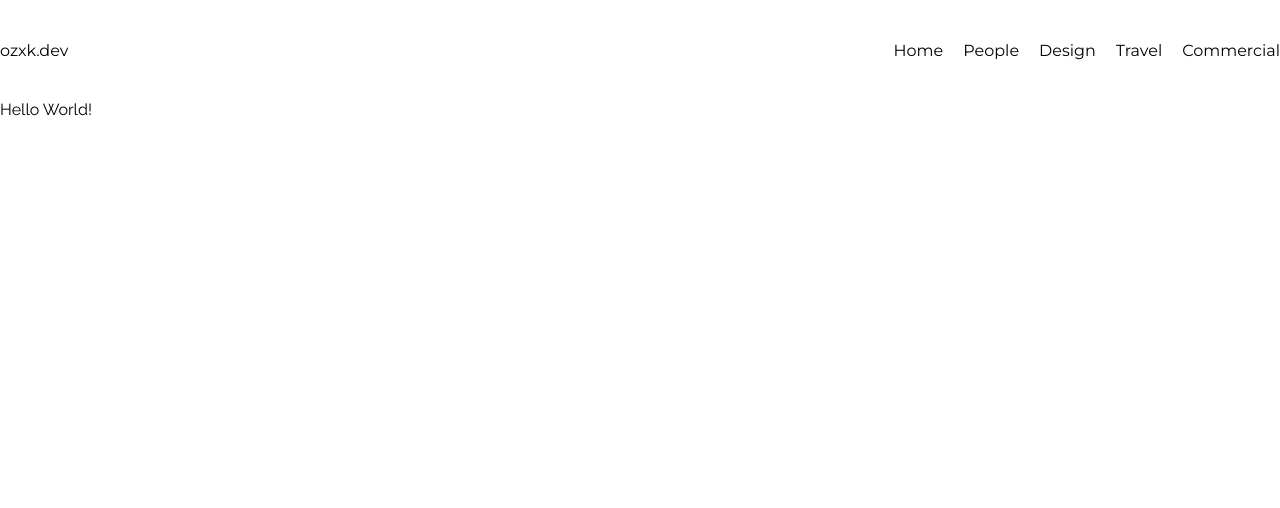
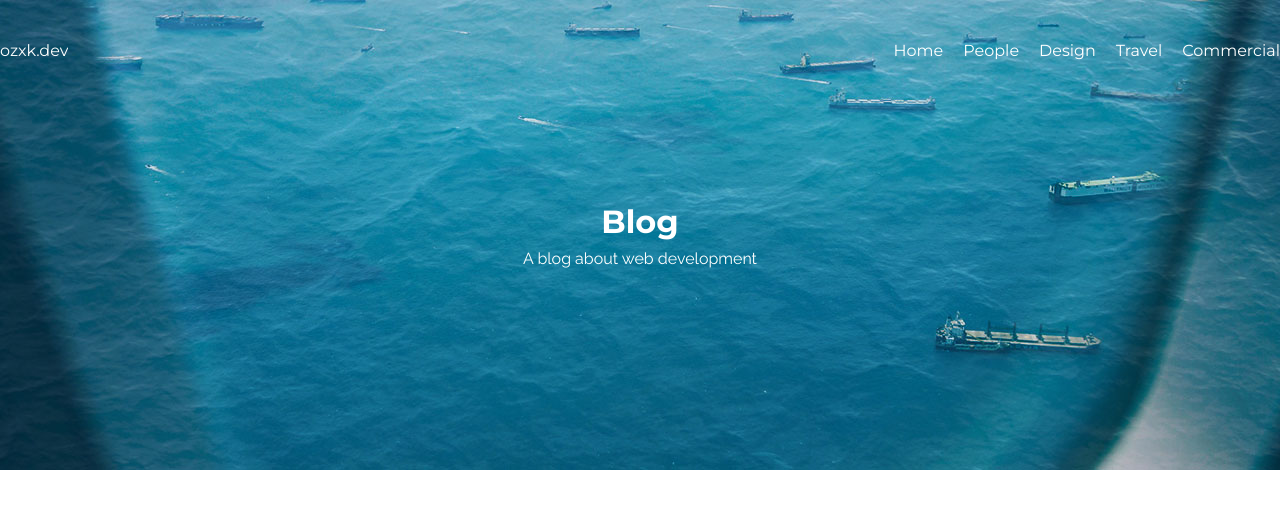
Before and after one commit to Ouzx/ozxkdev, a Next.js app: page / in a window 1280 px wide. Shown: the top 508 px of the page. Built offline with nearby package versions, Linux system fonts and the light colour scheme.

Commit message:
Hero sections

```diff
--- a/next.config.js
+++ b/next.config.js
@@ -6,6 +6,15 @@ const nextConfig = {
       { loader: "@next/font/google", options: { subsets: ["latin"] } },
     ],
   },
+  images: {
+    remotePatterns: [
+      // {
+      //   protocol: "https",
+      //   host: "cdn.jevelin.shufflehound.com",
+      //   pathname: "/wp-content/**/**",
+      // },
+    ],
+  },
 };
 
 module.exports = nextConfig;
--- a/src/Components/Hamburger/Hamburger.module.scss
+++ b/src/Components/Hamburger/Hamburger.module.scss
@@ -17,15 +17,13 @@
   .hamburger__line {
     width: 30px;
     height: 3px;
-    background-color: #000;
+    background-color: #fff;
     transition: 0.4s;
     margin: 5px 0;
   }
 
   &.active {
     .hamburger__line {
-      background-color: #fff;
-
       &:first-child {
         transform: rotate(45deg) translate(4px, 4px);
       }
@@ -49,6 +47,7 @@
   top: 0;
   right: -$width * 2;
   height: 100vh;
+  height: 100dvh;
   width: $width;
 
   &.active {
--- a/src/app/Components/Header.module.scss
+++ b/src/app/Components/Header.module.scss
@@ -1,8 +1,11 @@
 @use "../screens.scss" as screens;
 
 .header {
+  position: absolute;
+  width: 100%;
+
   background-color: transparent;
-  // color: #fff;
+  color: #fff;
   height: 6.25rem;
   // border: 1px solid #000;
 
--- /dev/null
+++ b/src/app/Components/Hero.module.scss
@@ -0,0 +1,24 @@
+@use "../screens.scss" as screens;
+
+.hero {
+  display: grid;
+  grid-template-areas: "stack";
+  justify-content: center;
+  align-items: center;
+
+  // TODO: Make this responsive
+  .hero__image {
+    grid-area: stack;
+    object-fit: cover;
+  }
+
+  .hero__text {
+    grid-area: stack;
+    text-align: center;
+    color: #fff;
+
+    h1 {
+      margin-bottom: 0.5rem;
+    }
+  }
+}
--- /dev/null
+++ b/src/app/Components/Hero.tsx
@@ -0,0 +1,18 @@
+import React from "react";
+import Image from "next/image";
+import styles from "./Hero.module.scss";
+
+import hero from "../../assets/hero.jpg";
+const Hero = () => {
+  return (
+    <div className={styles.hero}>
+      <Image className={styles.hero__image} alt="hero" src={hero} />
+      <div className={styles.hero__text}>
+        <h1 className={styles.hero__title}>Blog</h1>
+        <p className={styles.hero__subtitle}>A blog about web development</p>
+      </div>
+    </div>
+  );
+};
+
+export default Hero;
--- a/src/app/page.tsx
+++ b/src/app/page.tsx
@@ -1,10 +1,10 @@
-import Image from "next/image";
+import Hero from "./Components/Hero";
 import styles from "./page.module.scss";
 
 export default function Home() {
   return (
     <main className={""}>
-      <p>Hello World!</p>
+      <Hero />
     </main>
   );
 }
```
Also changed, not shown: src/assets/hero.jpg (added).
